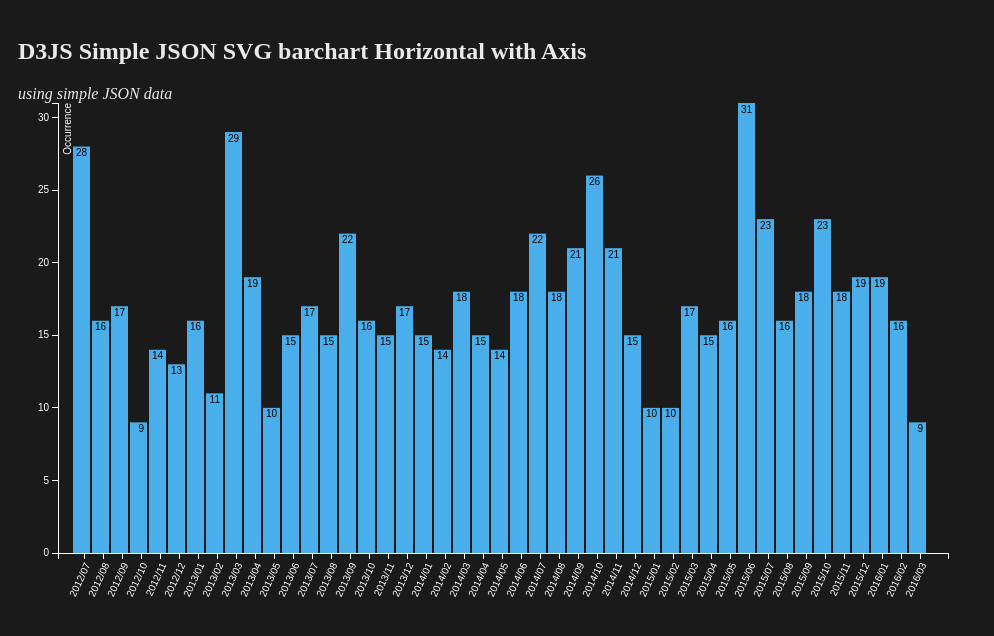
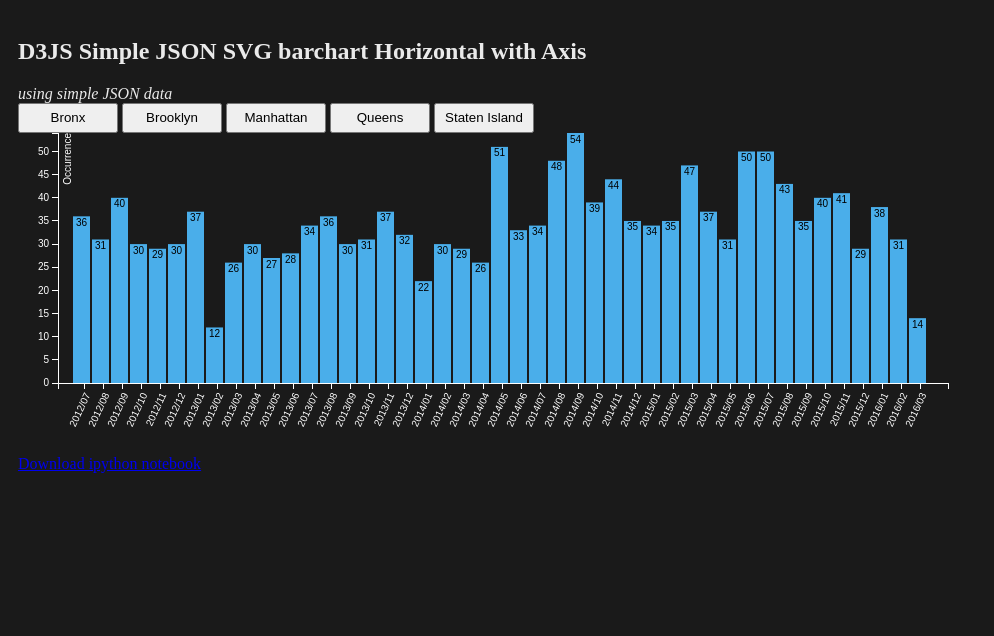
Before and after one commit to ThomasOrthmann/ThomasOrthmann.github.io, a plain HTML site: page index.html in a window 1280 px wide. Shown: the whole page, without its empty margins (0-994 px from the left). Drawn offline with Linux system fonts and the light colour scheme.

Commit message:
First barchart

```diff
--- a/barChart.js
+++ b/barChart.js
@@ -1,6 +1,6 @@
 var margin ={top:20, right:30, bottom:30, left:40},
     width=960-margin.left - margin.right,
-    height=500-margin.top-margin.bottom;
+    height=300-margin.top-margin.bottom;
 
 // scale to ordinal because x axis is not numerical
 var x = d3.scale.ordinal().rangeRoundBands([0, width], .1);
@@ -20,13 +20,13 @@ var yAxis = d3.svg.axis()
               .scale(y)
               .orient("left");
 
-d3.json("json/collisionBronxPerYear.json", function(error, data){
+d3.json("json/collisionQueensPerYear.json", function(error, data){
   x.domain(data.map(function(d){ return d.Month}));
   y.domain([0, d3.max(data, function(d){return d.Occurrence})]);
 
   var bar = chart.selectAll("g")
                     .data(data)
-                  .enter()
+                    .enter()
                     .append("g")
                     .attr("transform", function(d, i){
                       return "translate("+x(d.Month)+", 0)";
@@ -71,7 +71,11 @@ d3.json("json/collisionBronxPerYear.json", function(error, data){
         .attr("dy", ".71em")
         .style("text-anchor", "end")
         .text("Occurrence");
-});
+
+
+
+  });
+
 
 function type(d) {
     d.Month = +d.Month; // coerce to number
--- a/index.html
+++ b/index.html
@@ -29,13 +29,24 @@
 			  color : #eaeaea;
 			  padding : 10px;
 			}
+			button{
+				width: 100px;
+				height: 30px;
+			}
         </style>
         <script type="text/javascript" src="d3/d3-master/d3.js"></script>
     </head>
     <body>
     	<h2>D3JS Simple JSON SVG barchart Horizontal with Axis</h2>
 		<i>using simple JSON data</i><br/>
+		<button type="button" id="BronxButton" onClick="reply_click(this.id)">Bronx</button>
+		<button type="button" id="BrooklynButton" onClick="reply_click(this.id)">Brooklyn</button>
+		<button type="button" id="ManhattanButton" onClick="reply_click(this.id)">Manhattan</button>
+		<button type="button" id="QueensButton">Queens</button>
+		<button type="button" id="StatenIslandButton" onClick="reply_click(this.id)">Staten Island</button>
 		<div id="chart"></div>
+		<br>
+		<a href="http://thomasorthmann.github.io/Minority-Report-New-York-Vehicle-Collision-Edition.ipynb" target="_blank">Download ipython notebook</a><br>
 		<script type="text/javascript" src="barChart.js"></script>
     </body>
 </html>
```
Also changed, not shown: barChart2.js (added, +17 -0 lines), 1 other file.
